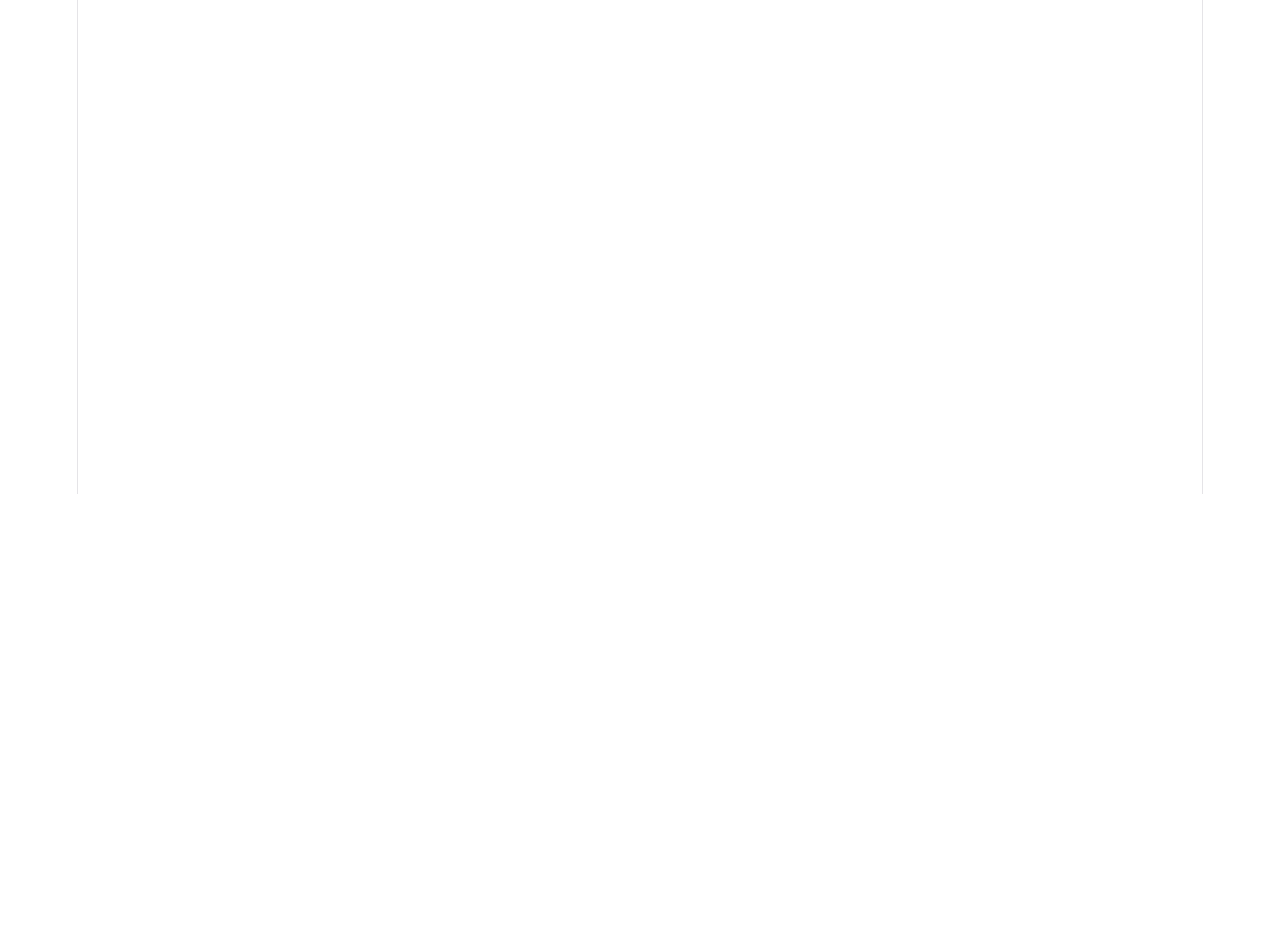
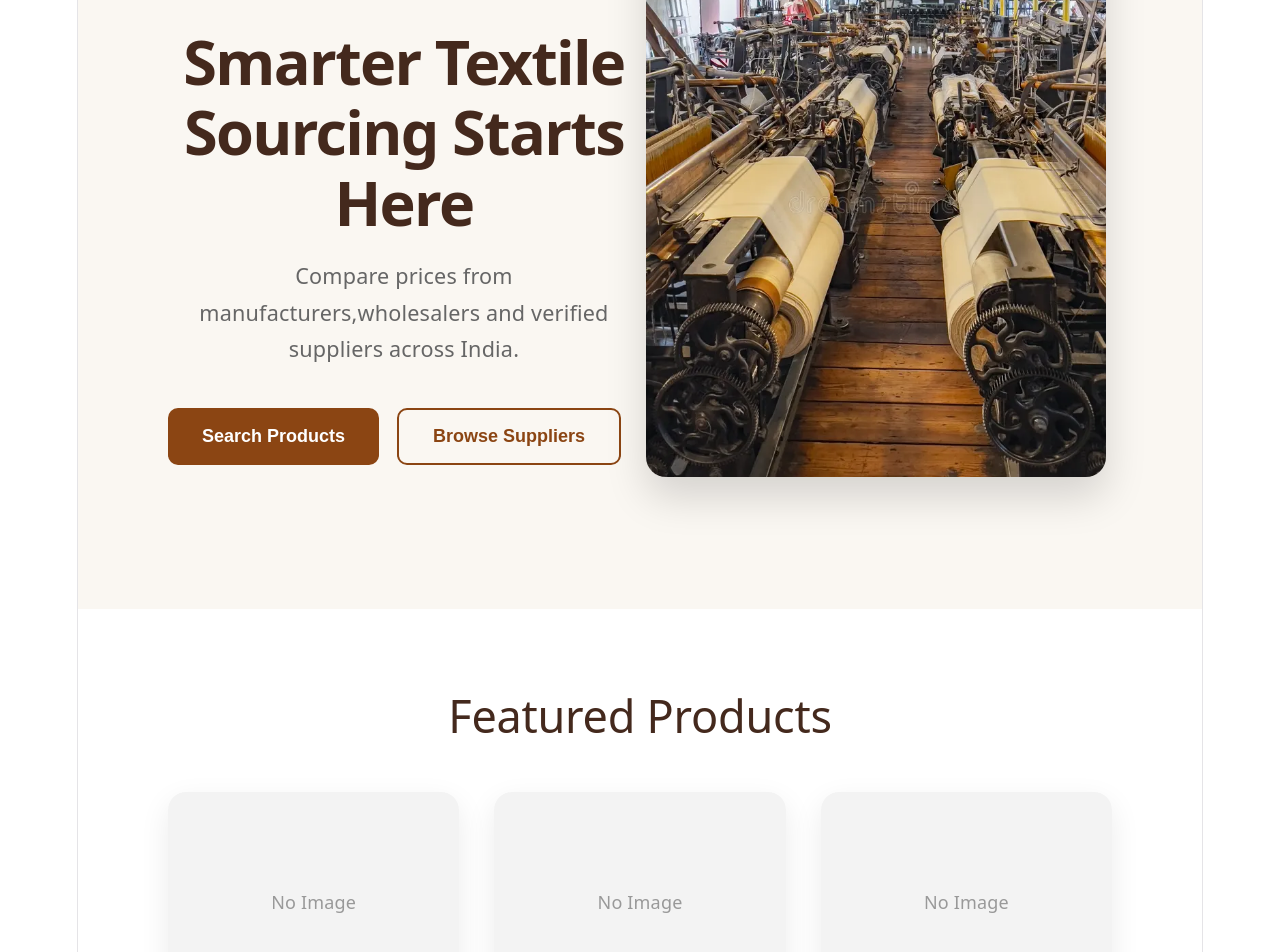
Before and after one commit to developer-krk/silk-intel, a React (Vite) app: page /products in a window 1280 px wide. Shown: the part 306-1258 px from the top of the page. Before the commit the page ends 800 px from the top, so only its background shows below. Built offline with nearby package versions, Linux system fonts and the light colour scheme.

Commit message:
Add featured products section

```diff
--- /dev/null
+++ b/src/components/FeaturedProducts.css
@@ -0,0 +1,17 @@
+.featured-products {
+    padding: 80px 8%;
+    background: #ffffff;
+}
+
+.featured-products h2 {
+    text-align: center;
+    font-size: 2.5rem;
+    color: #44291d;
+    margin-bottom: 50px;
+}
+
+.products-grid {
+    display: grid;
+    grid-template-columns: repeat(auto-fit, minmax(260px, 1fr));
+    gap: 35px;
+}
--- /dev/null
+++ b/src/components/FeaturedProducts.jsx
@@ -0,0 +1,26 @@
+import ProductCard from "./ProductCard";
+import products from "../data/products";
+import "./FeaturedProducts.css";
+function FeaturedProducts() {
+    return (
+        <section className="featured-products">
+            <h2>Featured Products</h2>
+            <div className="products-grid">
+                {
+                    products.map(product => (
+                         <ProductCard
+                    key={product.id}
+                    name={product.name}
+                    city={product.city}
+                    price={product.price}
+                    rating={product.rating}
+                    image={product.image} />
+                ))
+                }
+            </div>
+
+        </section>
+    );
+}
+
+export default FeaturedProducts;
--- /dev/null
+++ b/src/components/Hero.css
@@ -0,0 +1,88 @@
+.hero {
+    display: flex;
+    align-items: center;
+    justify-content: space-between;
+
+    padding: 60px 8%;
+    min-height: 88vh;
+
+    background: #faf7f2;
+}
+
+.hero-content {
+    flex: 1;
+    max-width: 520px;
+}
+.hero-content h1 {
+    font-size: 3.4rem;
+    line-height: 1.15;
+    color: #44291d;
+    font-weight: 700;
+    margin-bottom: 20px;
+}
+
+.hero-content p {
+    font-size: 1.2rem;
+    color: #666;
+    line-height: 1.7;
+    margin-bottom: 40px;
+}
+
+.hero-buttons {
+    display: flex;
+    gap: 18px;
+}
+
+.hero-buttons button {
+    padding: 16px 34px;
+    border-radius: 10px;
+    border: none;
+    font-size: 1rem;
+    font-weight: 600;
+    cursor: pointer;
+
+    transition: 0.3s ease;
+}
+
+.hero-buttons button:first-child {
+    background: #8B4513;
+    color: white;
+}
+
+.hero-buttons button:first-child:hover {
+    background: #6f360f;
+}
+
+.hero-buttons button:last-child {
+    background: transparent;
+    border: 2px solid #8B4513;
+    color: #8B4513;
+}
+
+.hero-buttons button:last-child:hover {
+    background: #8B4513;
+    color: white;
+}
+
+.hero-image {
+    flex: 1;
+    display: flex;
+    justify-content: center;
+}
+.hero-image img {
+    width: 460px;
+    height: 560px;
+    object-fit: cover;
+    border-radius: 20px;
+    box-shadow: 0 20px 40px rgba(0,0,0,.15);
+}
+.hero-badge {
+    display: inline-block;
+    padding: 8px 18px;
+    background: #f3e6d6;
+    color: #8B4513;
+    border-radius: 50px;
+    font-size: .9rem;
+    font-weight: 600;
+    margin-bottom: 24px;
+}
--- a/src/components/Hero.jsx
+++ b/src/components/Hero.jsx
@@ -0,0 +1,36 @@
+import heroImg from "../assets/hero.webp";
+import "./Hero.css";
+function HeroButtons({ primaryButton, secondaryButton }) {
+    return (
+        <div className="hero-buttons">
+            <button>{primaryButton}</button>
+            <button>{secondaryButton}</button>
+        </div>
+
+    );
+}
+function HeroImage() {
+    return (
+        <div className="hero-image">
+            <img src={heroImg} alt="Silk fabric illustration" /></div>
+    )
+}
+function Hero({ title, description, primaryButton, secondaryButton }) {
+    return (
+        <section className="hero">
+            <div className="hero-content">
+                <span className="hero-badge">
+                    🇮🇳 India's Textile Intelligence Platform
+                </span>
+                <h1>
+                    {title}
+                </h1>
+                <p>{description}
+                </p>
+                <HeroButtons primaryButton={primaryButton} secondaryButton={secondaryButton} />
+            </div>
+            <HeroImage />
+        </section>
+    );
+}
+export default Hero;
--- /dev/null
+++ b/src/components/ProductCard.css
@@ -0,0 +1,80 @@
+.product-card {
+    background: white;
+    border-radius: 18px;
+    overflow: hidden;
+
+    box-shadow: 0 10px 30px rgba(0,0,0,.08);
+
+    transition: transform .3s ease,
+                box-shadow .3s ease;
+}
+
+.product-card:hover {
+    transform: translateY(-8px);
+
+    box-shadow: 0 20px 40px rgba(0,0,0,.15);
+}
+
+.product-image {
+    width: 100%;
+    height: 220px;
+
+    background: #f3f3f3;
+
+    display: flex;
+    align-items: center;
+    justify-content: center;
+}
+
+.product-image img {
+    width: 100%;
+    height: 100%;
+    object-fit: cover;
+}
+
+.image-placeholder {
+    color: #999;
+    font-size: 1rem;
+}
+
+.product-card h3 {
+    margin: 20px 20px 10px;
+    font-size: 1.4rem;
+    color: #44291d;
+}
+
+.price {
+    margin: 0 20px;
+    color: #8B4513;
+    font-size: 1.25rem;
+    font-weight: bold;
+}
+
+.product-card p {
+    margin: 10px 20px;
+    color: #666;
+}
+
+.product-card button {
+    margin: 20px;
+    width: calc(100% - 40px);
+
+    padding: 14px;
+
+    border: none;
+    border-radius: 10px;
+
+    background: #8B4513;
+    color: white;
+
+    font-size: 1rem;
+    font-weight: 600;
+
+    cursor: pointer;
+
+    transition: .3s;
+}
+
+.product-card button:hover {
+    background: #6f360f;
+}
--- a/src/components/ProductCard.jsx
+++ b/src/components/ProductCard.jsx
@@ -0,0 +1,25 @@
+import "./ProductCard.css"
+function ProductCard({ name, price, city, rating, image }) {
+    return (
+        <div className="product-card">
+
+            <div className="product-image">
+                {image ? (
+                    <img src={image} alt={name} />
+                ) : (
+                    <div className="image-placeholder">
+                        No Image
+                    </div>
+                )}
+            </div>
+            <h3>{name}</h3>
+            <p className="price">{price}</p>
+            <p>📍 {city}</p>
+            <p>⭐ {rating}</p>
+            <button>
+                View Details
+            </button>
+        </div>
+    );
+}
+export default ProductCard;
--- a/src/data/products.js
+++ b/src/data/products.js
@@ -0,0 +1,84 @@
+const products = [
+    {
+        id: 1,
+        name: "Banarasi Silk",
+        city: "Varanasi",
+        price: "₹420/m",
+        rating: 4.8,
+        image: ""
+    },
+    {
+        id: 2,
+        name: "Cotton Fabric",
+        city: "Surat",
+        price: "₹180/m",
+        rating: 4.6,
+        image: ""
+    },
+    {
+        id: 3,
+        name: "Linen Blend",
+        city: "Jaipur",
+        price: "₹310/m",
+        rating: 4.7,
+        image: ""
+    },
+    {
+        id: 4,
+        name: "Rayon Fabric",
+        city: "Ahmedabad",
+        price: "₹160/m",
+        rating: 4.5,
+        image: ""
+    },
+    {
+        id: 5,
+        name: "Chanderi Silk",
+        city: "Chanderi",
+        price: "₹520/m",
+        rating: 4.9,
+        image: ""
+    },
+    {
+        id: 6,
+        name: "Khadi Cotton",
+        city: "Bhuj",
+        price: "₹250/m",
+        rating: 4.4,
+        image: ""
+    },
+    {
+        id: 7,
+        name: "Organza Fabric",
+        city: "Delhi",
+        price: "₹380/m",
+        rating: 4.7,
+        image: ""
+    },
+    {
+        id: 8,
+        name: "Velvet Fabric",
+        city: "Ludhiana",
+        price: "₹460/m",
+        rating: 4.8,
+        image: ""
+    },
+    {
+        id: 9,
+        name: "Denim Fabric",
+        city: "Mumbai",
+        price: "₹290/m",
+        rating: 4.6,
+        image: ""
+    },
+    {
+        id: 10,
+        name: "Georgette Fabric",
+        city: "Kolkata",
+        price: "₹340/m",
+        rating: 4.7,
+        image: ""
+    }
+];
+
+export default products;
--- a/src/pages/Home.jsx
+++ b/src/pages/Home.jsx
@@ -1,9 +1,15 @@
 import Navbar from "../components/Navbar";
-
+import Hero from "../components/Hero";
+import FeaturedProducts from "../components/FeaturedProducts";
 function Home() {
     return (
         <>
             <Navbar />
+            <Hero title="Smarter Textile Sourcing Starts Here"
+                description="Compare prices from manufacturers,wholesalers and verified suppliers across India."
+                primaryButton="Search Products"
+                secondaryButton="Browse Suppliers" />
+            <FeaturedProducts/>
         </>
     );
 }
```
Also changed, not shown: src/assets/hero.jpg (added), src/assets/hero.webp (added).
